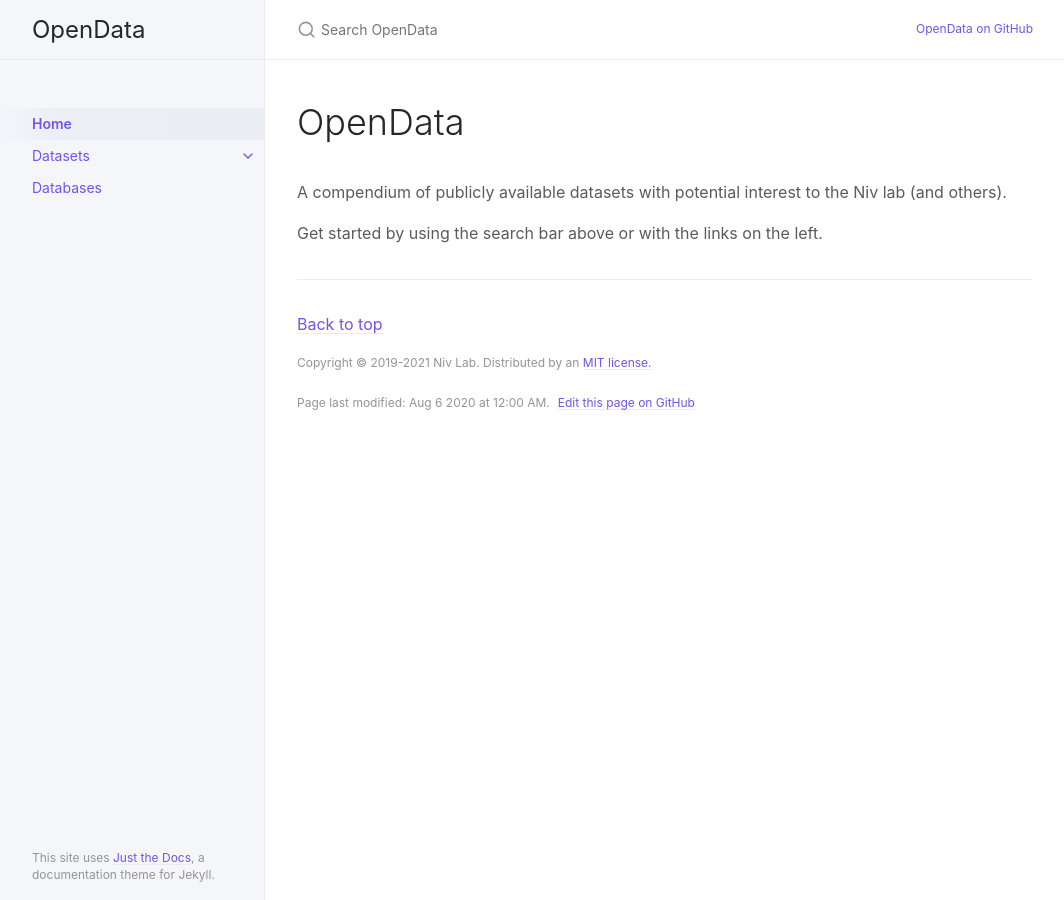
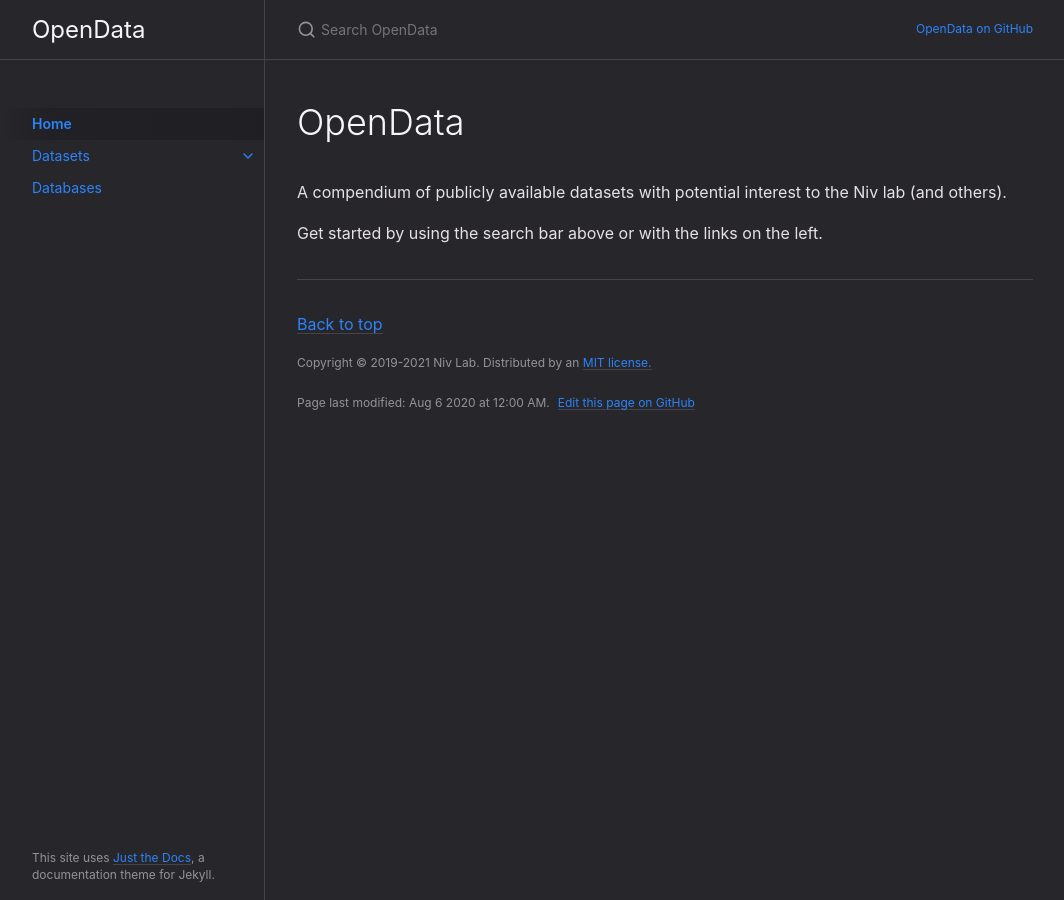
Before and after one commit to nivlab/opendata, a Jekyll site: the page built from index.md, in a window 1280 px wide. Shown: the whole page, without its empty margins (107-1171 px from the left). Built offline with Jekyll 4.4.1, drawn with Linux system fonts in a browser that asks for light colours.

Commit message:
Update _config.yml

```diff
--- a/_config.yml
+++ b/_config.yml
@@ -84,7 +84,7 @@ gh_edit_branch: "docs" # the branch that your docs is served from
 gh_edit_view_mode: "tree" # "tree" or "edit" if you want the user to jump into the editor immediately
 
 # Color scheme currently only supports "dark", "light"/nil (default), or a custom scheme that you define
-color_scheme: "nivturk"
+color_scheme: "dark"
 
 # Google Analytics Tracking (optional)
 # e.g, UA-1234567-89
```
